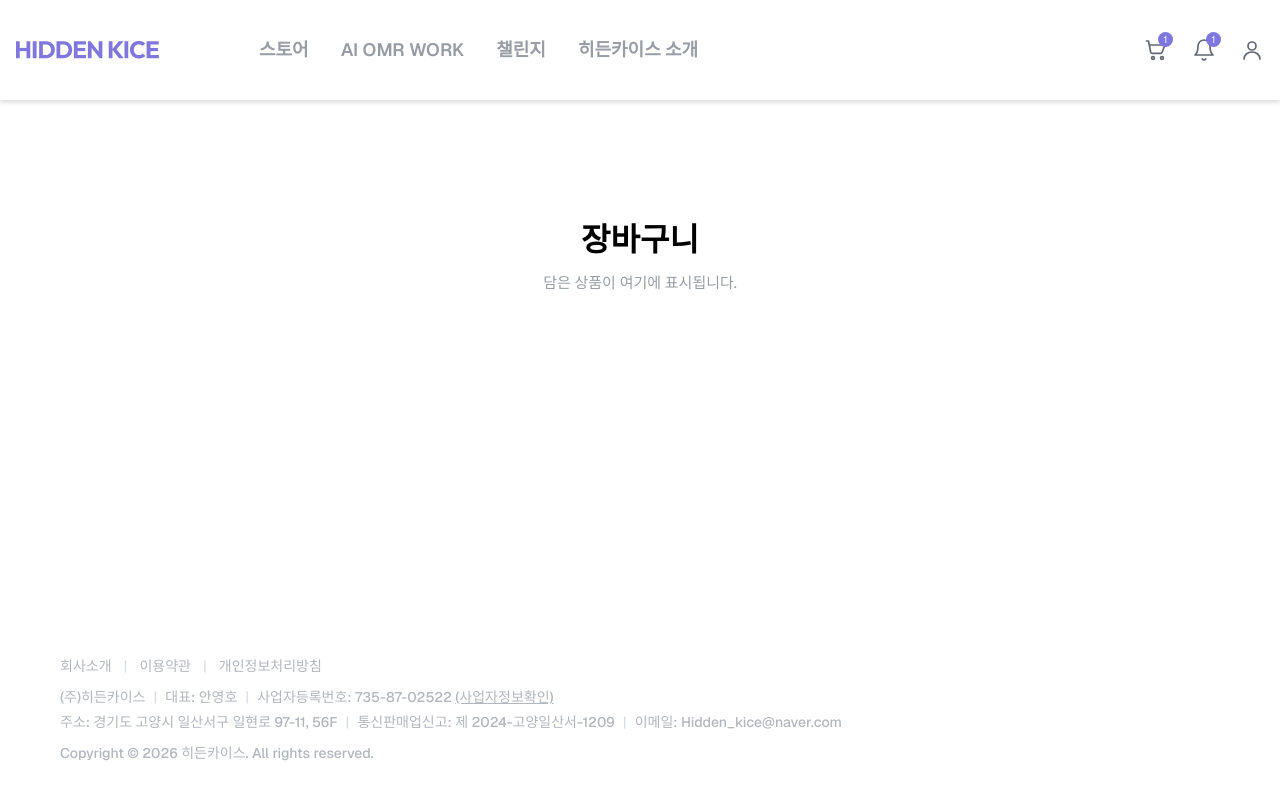
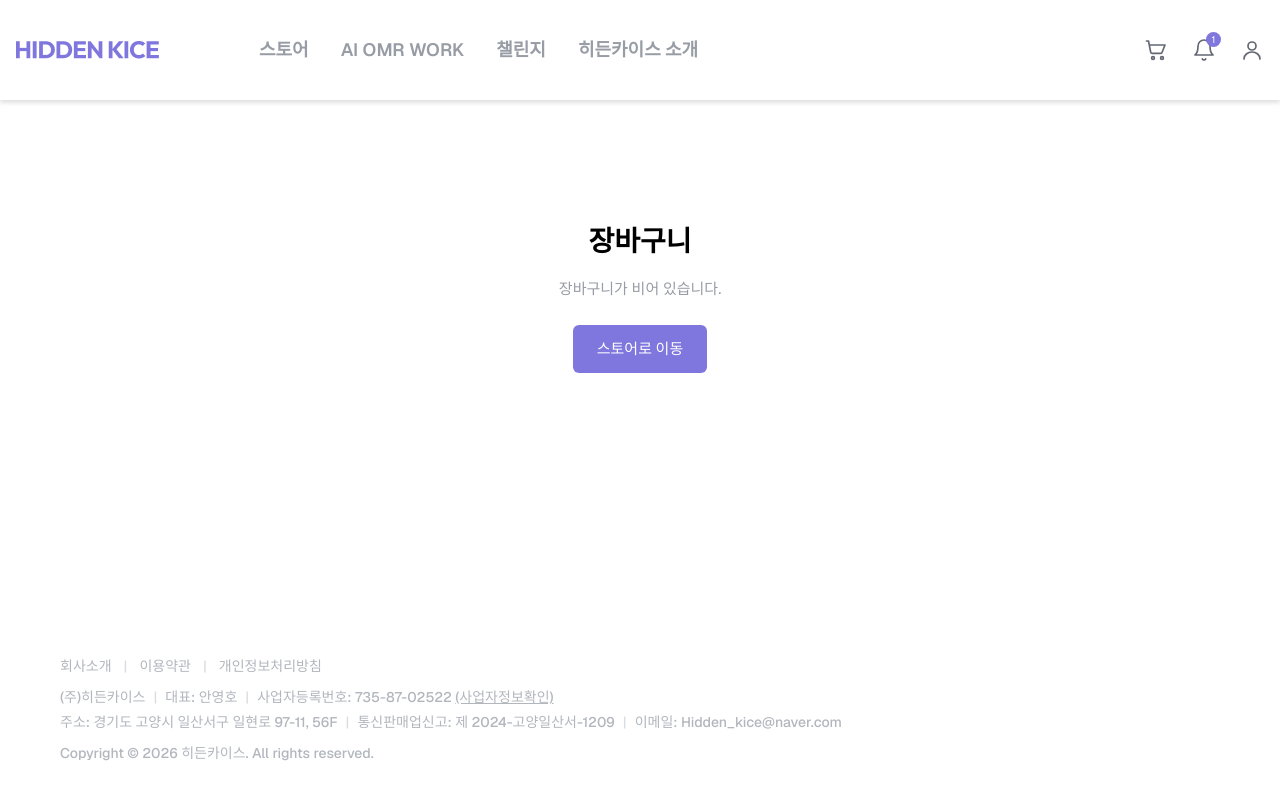
Before and after one commit to secgyu/employee-test, a Next.js app: page /cart in a window 1280 px wide. Built offline with nearby package versions, Linux system fonts and the light colour scheme; a web font is replaced by a local one.

Commit message:
feat: 장바구니 페이지 구현(supabase 연동 전 localstorage)

```diff
--- a/app/cart/page.tsx
+++ b/app/cart/page.tsx
@@ -1,11 +1,11 @@
 import type { Metadata } from "next";
 
-import { PagePlaceholder } from "@/src/components/layout/PagePlaceholder";
+import { CartView } from "@/src/components/cart/CartView";
 
 export const metadata: Metadata = {
   title: "장바구니 | HIDDEN KICE",
 };
 
 export default function CartPage() {
-  return <PagePlaceholder title="장바구니" description="담은 상품이 여기에 표시됩니다." />;
+  return <CartView />;
 }
--- a/app/layout.tsx
+++ b/app/layout.tsx
@@ -4,6 +4,7 @@ import "./globals.css";
 
 import { Header } from "@/src/components/layout/Header";
 import { Footer } from "@/src/components/layout/Footer";
+import { CartProvider } from "@/src/features/cart/CartContext";
 import { SITE } from "@/src/constants/site";
 
 const geistSans = Geist({
@@ -29,9 +30,11 @@ export default function RootLayout({
   return (
     <html lang="ko" className={`${geistSans.variable} ${geistMono.variable} h-full antialiased`}>
       <body className="min-h-full flex flex-col">
-        <Header />
-        <main className="flex-1">{children}</main>
-        <Footer />
+        <CartProvider>
+          <Header />
+          <main className="flex-1">{children}</main>
+          <Footer />
+        </CartProvider>
       </body>
     </html>
   );
--- a/app/products/[id]/page.tsx
+++ b/app/products/[id]/page.tsx
@@ -73,7 +73,7 @@ export default async function ProductDetailPage({ params }: ProductDetailPagePro
           </div>
 
           <div className="mt-8">
-            <ProductPurchase unitPrice={unitPrice} />
+            <ProductPurchase id={product.id} name={name} category={category} unitPrice={unitPrice} />
           </div>
         </div>
       </div>
--- /dev/null
+++ b/src/components/cart/CartView.tsx
@@ -0,0 +1,110 @@
+"use client";
+
+import Link from "next/link";
+import { useState } from "react";
+
+import { useCart } from "@/src/features/cart/CartContext";
+import { formatKRW } from "@/src/features/products/format";
+import { CATEGORY_LABEL } from "@/src/features/products/types";
+
+/** 장바구니 페이지 (CSR). 담긴 상품 목록 / 수량 조절 / 삭제 / 합계. */
+export function CartView() {
+  const { items, totalPrice, removeItem, setQuantity, clear } = useCart();
+  const [message, setMessage] = useState("");
+
+  if (items.length === 0) {
+    return (
+      <section className="mx-auto flex w-full max-w-[1280px] flex-col items-center gap-4 px-4 py-[120px] text-center">
+        <h1 className="text-[28px] font-semibold text-black">장바구니</h1>
+        <p className="text-[15px] text-muted">장바구니가 비어 있습니다.</p>
+        <Link
+          href="/products"
+          className="mt-2 h-12 rounded-md bg-brand px-6 text-[15px] font-medium leading-[48px] text-brand-foreground transition-opacity hover:opacity-90"
+        >
+          스토어로 이동
+        </Link>
+      </section>
+    );
+  }
+
+  return (
+    <section className="mx-auto w-full max-w-[1280px] px-4 py-[50px]">
+      <div className="mb-8 flex items-end justify-between">
+        <h1 className="text-[28px] font-semibold text-black">장바구니</h1>
+        <button type="button" onClick={clear} className="text-[14px] text-muted transition-colors hover:text-brand">
+          전체 비우기
+        </button>
+      </div>
+
+      <ul className="flex flex-col">
+        {items.map((item) => (
+          <li key={item.id} className="flex items-center gap-5 border-t border-[#E9EAEC] py-5 last:border-b">
+            {/* 썸네일 자리표시자 */}
+            <div className="h-[88px] w-[70px] shrink-0 rounded-[6px] border border-[#E9EAEC] bg-neutral-100" />
+
+            <div className="min-w-0 flex-1">
+              <p className="text-[14px] text-muted">{CATEGORY_LABEL[item.category]}</p>
+              <Link
+                href={`/products/${item.id}`}
+                className="line-clamp-1 text-[16px] font-semibold text-black transition-colors hover:text-brand"
+              >
+                {item.name}
+              </Link>
+              <p className="mt-1 text-[15px] font-medium text-black">{formatKRW(item.unitPrice)}</p>
+            </div>
+
+            {/* 수량 */}
+            <div className="flex items-center rounded-md border border-[#E9EAEC]">
+              <button
+                type="button"
+                aria-label="수량 감소"
+                onClick={() => setQuantity(item.id, item.quantity - 1)}
+                className="flex h-9 w-9 items-center justify-center text-lg text-ink transition-colors hover:text-brand"
+              >
+                −
+              </button>
+              <span className="w-10 text-center text-[15px] tabular-nums">{item.quantity}</span>
+              <button
+                type="button"
+                aria-label="수량 증가"
+                onClick={() => setQuantity(item.id, item.quantity + 1)}
+                className="flex h-9 w-9 items-center justify-center text-lg text-ink transition-colors hover:text-brand"
+              >
+                +
+              </button>
+            </div>
+
+            {/* 소계 */}
+            <p className="w-28 shrink-0 text-right text-[16px] font-semibold text-black">
+              {formatKRW(item.unitPrice * item.quantity)}
+            </p>
+
+            <button
+              type="button"
+              aria-label="삭제"
+              onClick={() => removeItem(item.id)}
+              className="shrink-0 text-[14px] text-muted transition-colors hover:text-red-500"
+            >
+              삭제
+            </button>
+          </li>
+        ))}
+      </ul>
+
+      <div className="mt-8 flex flex-col items-end gap-4">
+        <div className="flex items-baseline gap-4">
+          <span className="text-[16px] text-ink">총 결제금액</span>
+          <span className="text-[26px] font-semibold text-brand">{formatKRW(totalPrice)}</span>
+        </div>
+        <button
+          type="button"
+          onClick={() => setMessage("결제 기능은 Supabase 연동 후 제공됩니다. (데모)")}
+          className="h-12 w-full rounded-md bg-brand text-[15px] font-medium text-brand-foreground transition-opacity hover:opacity-90 sm:w-[280px]"
+        >
+          주문하기
+        </button>
+        {message ? <p className="rounded-md bg-brand/5 px-4 py-3 text-[14px] text-brand">{message}</p> : null}
+      </div>
+    </section>
+  );
+}
--- /dev/null
+++ b/src/components/layout/CartLink.tsx
@@ -0,0 +1,26 @@
+"use client";
+
+import Link from "next/link";
+
+import { CartIcon } from "@/src/components/icons";
+import { useCart } from "@/src/features/cart/CartContext";
+
+/** 헤더 장바구니 링크. 담긴 수량을 브랜드 컬러 뱃지로 표시한다. */
+export function CartLink() {
+  const { totalCount } = useCart();
+
+  return (
+    <Link
+      href="/cart"
+      aria-label="장바구니"
+      className="relative flex h-6 w-6 items-center justify-center text-ink transition-colors hover:text-brand"
+    >
+      <CartIcon className="h-6 w-6" />
+      {totalCount > 0 ? (
+        <span className="absolute -top-1.5 left-3.5 flex h-[15px] min-w-[15px] items-center justify-center rounded-full bg-brand px-1 text-[10px] font-normal leading-none text-brand-foreground">
+          {totalCount}
+        </span>
+      ) : null}
+    </Link>
+  );
+}
--- a/src/components/layout/Header.tsx
+++ b/src/components/layout/Header.tsx
@@ -2,7 +2,8 @@ import Image from "next/image";
 import Link from "next/link";
 
 import { NavLinks } from "@/src/components/layout/NavLinks";
-import { CartIcon, BellIcon, UserIcon } from "@/src/components/icons";
+import { CartLink } from "@/src/components/layout/CartLink";
+import { BellIcon, UserIcon } from "@/src/components/icons";
 import { SITE } from "@/src/constants/site";
 import logo from "@/src/assets/logo.png";
 
@@ -43,9 +44,7 @@ export function Header() {
         </div>
 
         <div className="flex items-center gap-6 text-ink">
-          <IconLink label="장바구니" href="/cart" badge={1}>
-            <CartIcon className="h-6 w-6" />
-          </IconLink>
+          <CartLink />
           <IconLink label="알림" href="/notifications" badge={1}>
             <BellIcon className="h-6 w-6" />
           </IconLink>
--- a/src/components/products/ProductPurchase.tsx
+++ b/src/components/products/ProductPurchase.tsx
@@ -1,24 +1,41 @@
 "use client";
 
+import { useRouter } from "next/navigation";
 import { useState } from "react";
 
+import { useCart } from "@/src/features/cart/CartContext";
 import { formatKRW } from "@/src/features/products/format";
+import type { ProductCategory } from "@/src/features/products/types";
 
 interface ProductPurchaseProps {
+  id: string;
+  name: string;
+  category: ProductCategory;
   /** 단가(할인가 우선). 없으면 수량/합계 미표시 */
   unitPrice?: number;
 }
 
 /**
  * 상세 페이지의 구매 영역 (CSR).
- * 수량 조절 + 합계 계산 + 장바구니/구매 버튼.
- * 결제/장바구니 백엔드는 추후 연동, 현재는 데모 안내만 노출한다.
+ * 수량 조절 + 합계 계산 + 장바구니 담기/바로 구매(장바구니 이동).
  */
-export function ProductPurchase({ unitPrice }: ProductPurchaseProps) {
+export function ProductPurchase({ id, name, category, unitPrice }: ProductPurchaseProps) {
+  const router = useRouter();
+  const { addItem } = useCart();
   const [quantity, setQuantity] = useState(1);
   const [message, setMessage] = useState("");
 
   const total = unitPrice ? unitPrice * quantity : undefined;
+
+  function handleAddToCart() {
+    addItem({ id, name, category, unitPrice: unitPrice ?? 0 }, quantity);
+    setMessage("장바구니에 담았습니다.");
+  }
+
+  function handleBuyNow() {
+    addItem({ id, name, category, unitPrice: unitPrice ?? 0 }, quantity);
+    router.push("/cart");
+  }
 
   return (
     <div className="flex flex-col gap-5">
@@ -57,14 +74,14 @@ export function ProductPurchase({ unitPrice }: ProductPurchaseProps) {
       <div className="flex gap-3">
         <button
           type="button"
-          onClick={() => setMessage("장바구니에 담았습니다. (데모)")}
+          onClick={handleAddToCart}
           className="h-12 flex-1 rounded-md border border-brand text-[15px] font-medium text-brand transition-colors hover:bg-brand/5"
         >
           장바구니 담기
         </button>
         <button
           type="button"
-          onClick={() => setMessage("구매 페이지는 준비 중입니다. (데모)")}
+          onClick={handleBuyNow}
           className="h-12 flex-1 rounded-md bg-brand text-[15px] font-medium text-brand-foreground transition-opacity hover:opacity-90"
         >
           바로 구매
--- /dev/null
+++ b/src/features/cart/CartContext.tsx
@@ -0,0 +1,80 @@
+"use client";
+
+import { createContext, useCallback, useContext, useEffect, useMemo, useState } from "react";
+
+import type { CartItem } from "@/src/features/cart/types";
+
+interface CartContextValue {
+  items: CartItem[];
+  totalCount: number;
+  totalPrice: number;
+  addItem: (item: Omit<CartItem, "quantity">, quantity?: number) => void;
+  removeItem: (id: string) => void;
+  setQuantity: (id: string, quantity: number) => void;
+  clear: () => void;
+}
+
+const CartContext = createContext<CartContextValue | null>(null);
+const STORAGE_KEY = "hk-cart";
+
+/**
+ * 장바구니 전역 상태 (CSR).
+ * localStorage에 보존해 새로고침 후에도 유지한다.
+ * 추후 Supabase 연동 시 저장소만 교체하면 된다.
+ */
+export function CartProvider({ children }: { children: React.ReactNode }) {
+  const [items, setItems] = useState<CartItem[]>([]);
+  const [loaded, setLoaded] = useState(false);
+
+  useEffect(() => {
+    try {
+      const raw = localStorage.getItem(STORAGE_KEY);
+      if (raw) setItems(JSON.parse(raw) as CartItem[]);
+    } catch {
+      // 손상된 데이터는 무시
+    }
+    setLoaded(true);
+  }, []);
+
+  useEffect(() => {
+    if (loaded) localStorage.setItem(STORAGE_KEY, JSON.stringify(items));
+  }, [items, loaded]);
+
+  const addItem = useCallback((item: Omit<CartItem, "quantity">, quantity = 1) => {
+    setItems((prev) => {
+      const existing = prev.find((entry) => entry.id === item.id);
+      if (existing) {
+        return prev.map((entry) => (entry.id === item.id ? { ...entry, quantity: entry.quantity + quantity } : entry));
+      }
+      return [...prev, { ...item, quantity }];
+    });
+  }, []);
+
+  const removeItem = useCallback((id: string) => {
+    setItems((prev) => prev.filter((entry) => entry.id !== id));
+  }, []);
+
+  const setQuantity = useCallback((id: string, quantity: number) => {
+    setItems((prev) => prev.map((entry) => (entry.id === id ? { ...entry, quantity: Math.max(1, quantity) } : entry)));
+  }, []);
+
+  const clear = useCallback(() => setItems([]), []);
+
+  const totalCount = useMemo(() => items.reduce((sum, entry) => sum + entry.quantity, 0), [items]);
+  const totalPrice = useMemo(() => items.reduce((sum, entry) => sum + entry.unitPrice * entry.quantity, 0), [items]);
+
+  const value = useMemo(
+    () => ({ items, totalCount, totalPrice, addItem, removeItem, setQuantity, clear }),
+    [items, totalCount, totalPrice, addItem, removeItem, setQuantity, clear],
+  );
+
+  return <CartContext.Provider value={value}>{children}</CartContext.Provider>;
+}
+
+export function useCart() {
+  const context = useContext(CartContext);
+  if (!context) {
+    throw new Error("useCart는 CartProvider 내부에서만 사용할 수 있습니다.");
+  }
+  return context;
+}
--- /dev/null
+++ b/src/features/cart/types.ts
@@ -0,0 +1,11 @@
+import type { ProductCategory } from "@/src/features/products/types";
+
+/** 장바구니 담긴 상품 1건 */
+export interface CartItem {
+  id: string;
+  name: string;
+  category: ProductCategory;
+  /** 단가(할인가 우선). 가격 미정 상품은 0 */
+  unitPrice: number;
+  quantity: number;
+}
```
